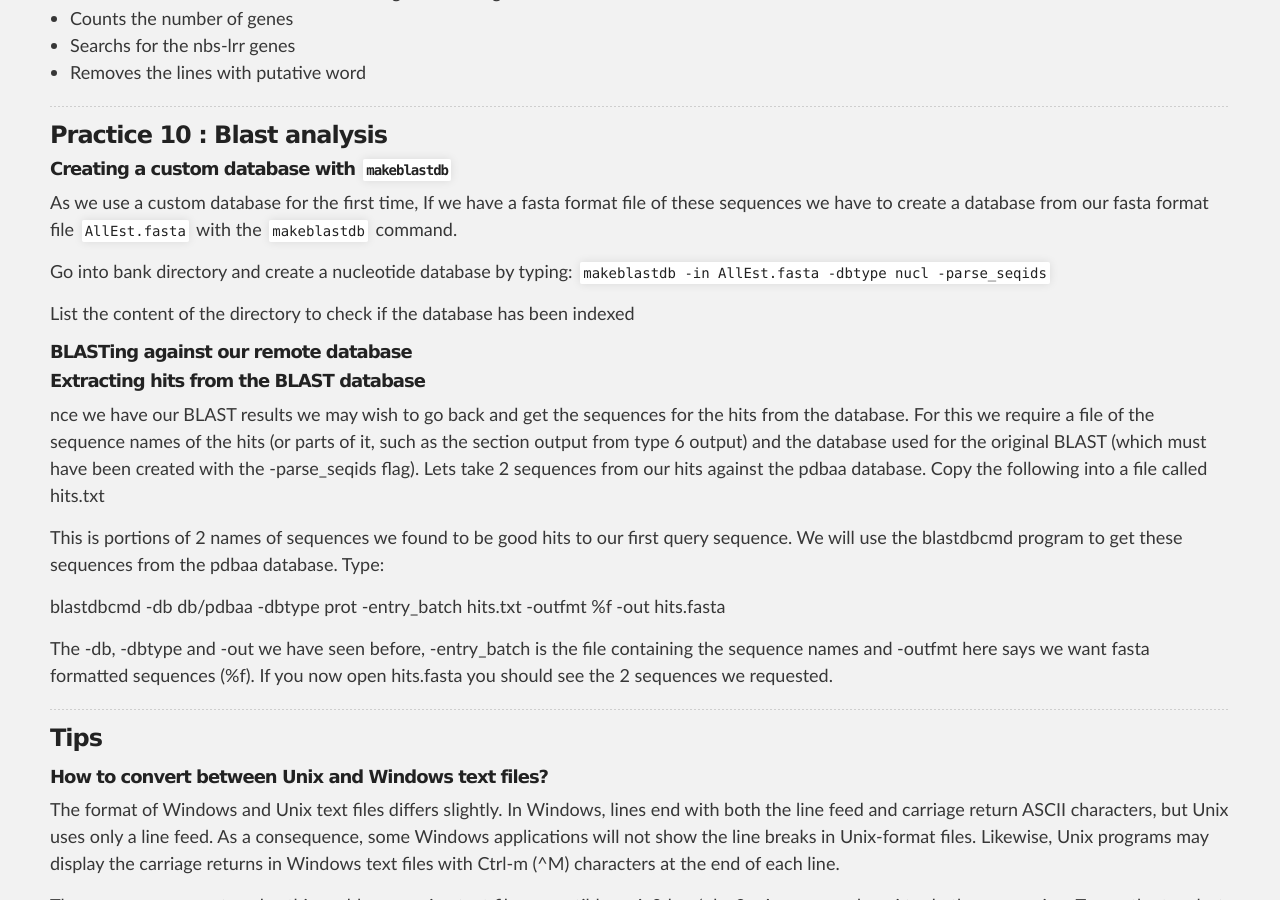
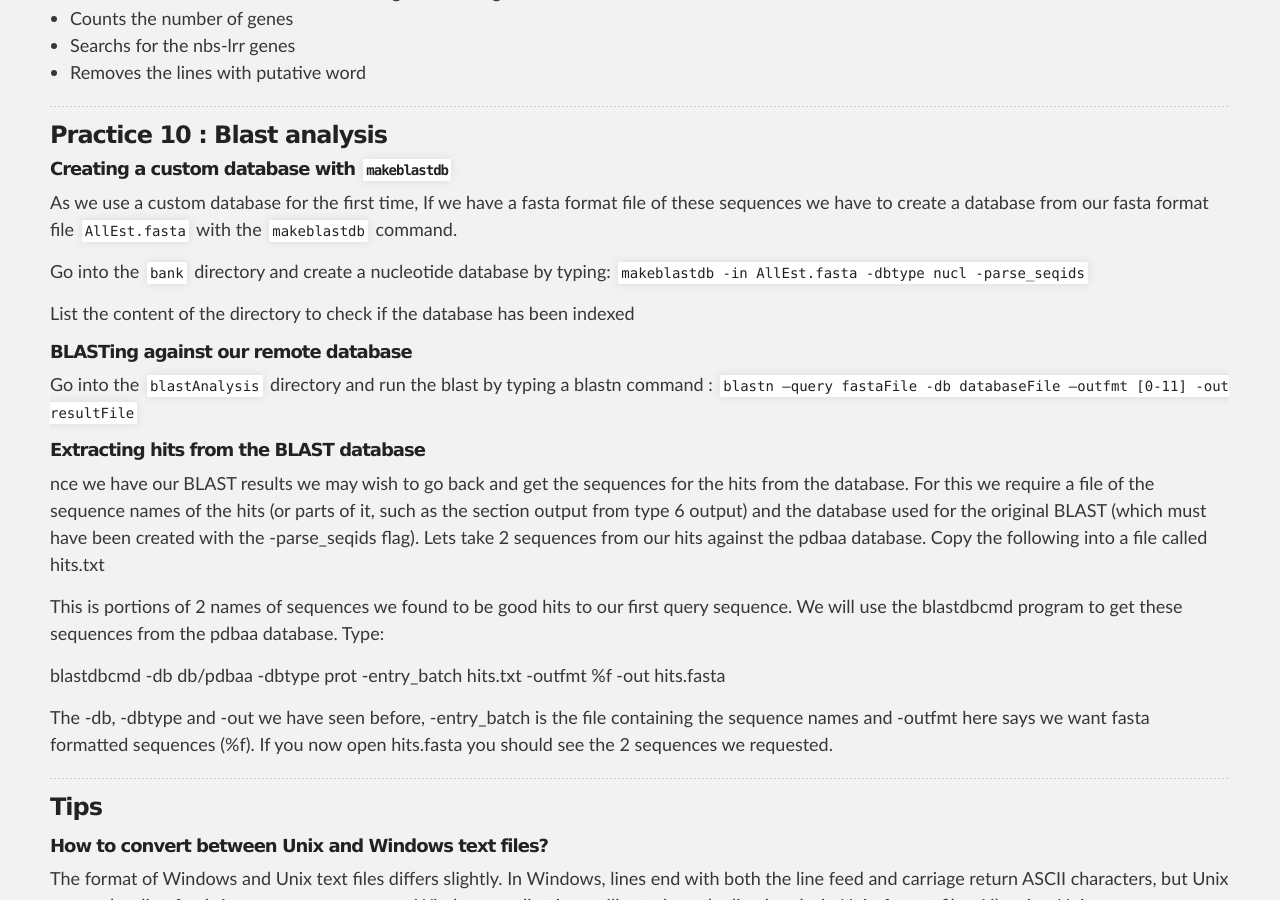
Before and after one commit to SouthGreenPlatform/trainings, a Jekyll site: the page built from _pages/linux/linuxPractice.md, in a window 1280 px wide and 900 px high, scrolled down 6154 px. Built offline with Jekyll 4.4.1, drawn with Linux system fonts in a browser that asks for light colours; nearby versions of some CDN libraries.

Commit message:
Update linuxPractice.md

```diff
--- a/_pages/linux/linuxPractice.md
+++ b/_pages/linux/linuxPractice.md
@@ -232,12 +232,15 @@ compter nb sequences dans fichier fasta
 ##### Creating a custom database with `makeblastdb`
 As we use a custom database for the first time, If we have a fasta format file of these sequences we have to create a database from our fasta format file `AllEst.fasta` with the `makeblastdb` command.
 
-Go into bank directory and create a nucleotide database by typing:
+Go into the `bank` directory and create a nucleotide database by typing:
 `makeblastdb -in AllEst.fasta -dbtype nucl -parse_seqids`
 
 List the content of the directory to check if the database has been indexed
 
 ##### BLASTing against our remote database
+
+Go into the `blastAnalysis` directory and run the blast by typing a blastn command :
+`blastn –query fastaFile -db databaseFile –outfmt [0-11]  -out resultFile`
 
 
 ##### Extracting hits from the BLAST database
```
